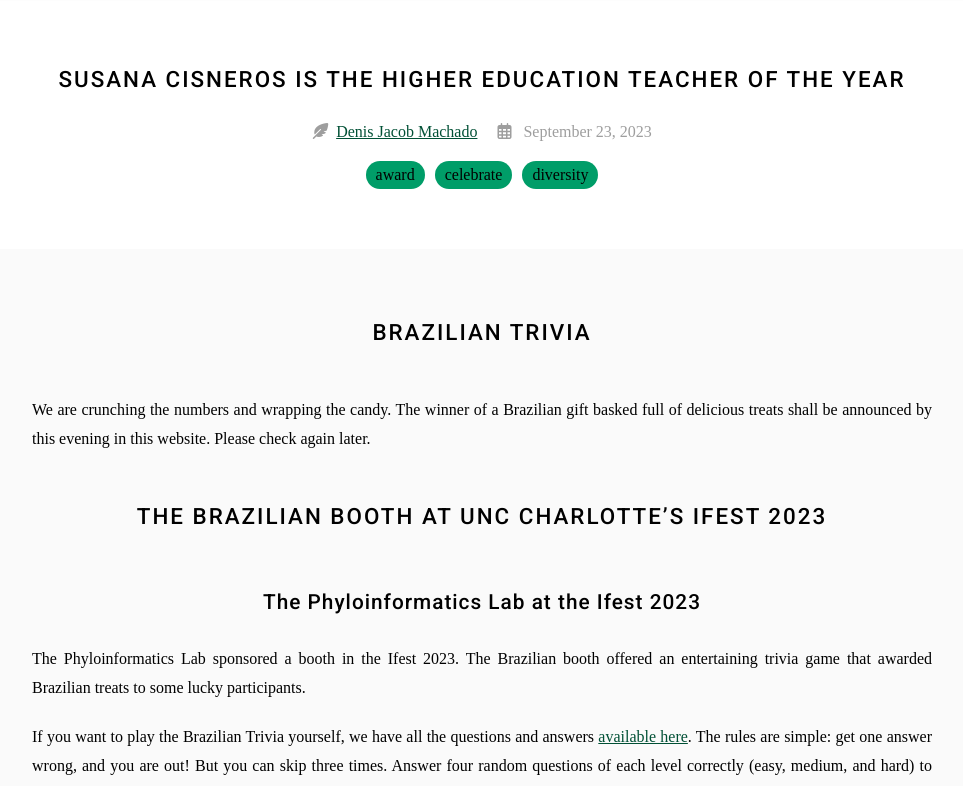
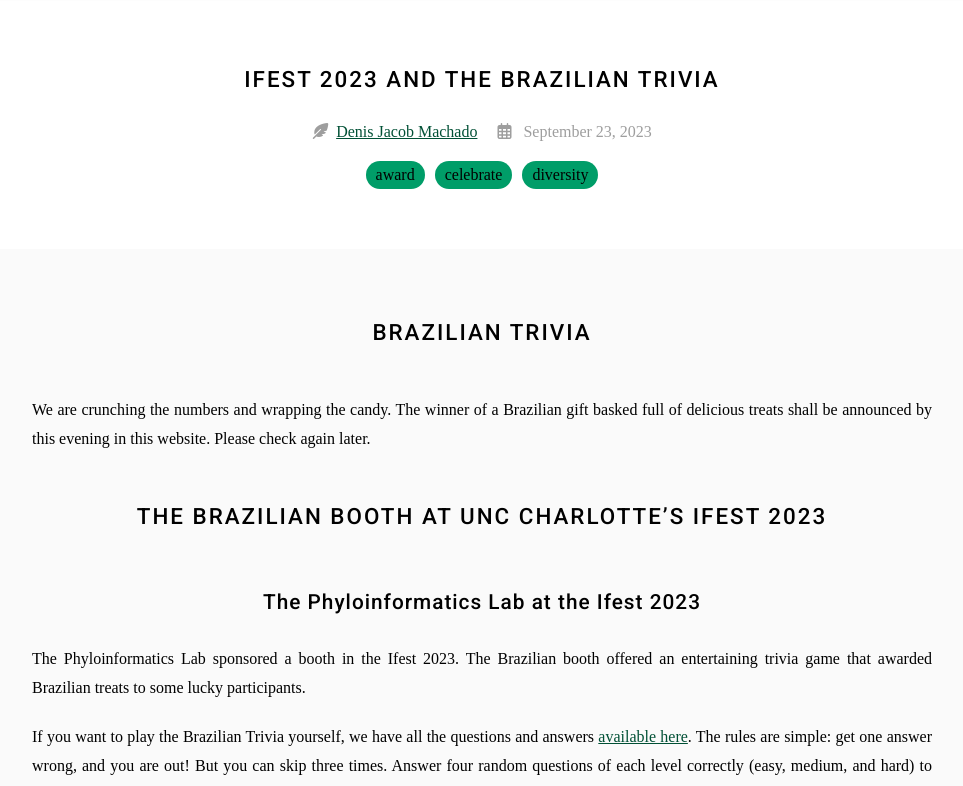
Before and after one commit to machadodj/machadodj.github.io, a Jekyll site: the page built from _posts/2023-09-23-Ifest.md, in a window 1280 px wide and 900 px high, cut to the strip 114-900 px from the top of the window. Shown: the whole strip, without its empty margins (158-1121 px from the left). Built offline with Jekyll 4.4.1, drawn with Linux system fonts in a browser that asks for light colours; nearby versions of some CDN libraries; some web fonts are replaced.

Commit message:
Update 2023-09-23-Ifest.md

```diff
--- a/_posts/2023-09-23-Ifest.md
+++ b/_posts/2023-09-23-Ifest.md
@@ -1,6 +1,5 @@
 ---
-title: Susana Cisneros is the Higher Education Teacher of the Year
-image: images/20230916ExcelenciaAwardsWithSusanaCisneros.jpg
+title: Ifest 2023 and the Brazilian Trivia
 tags:
   - award
   - celebrate
```
